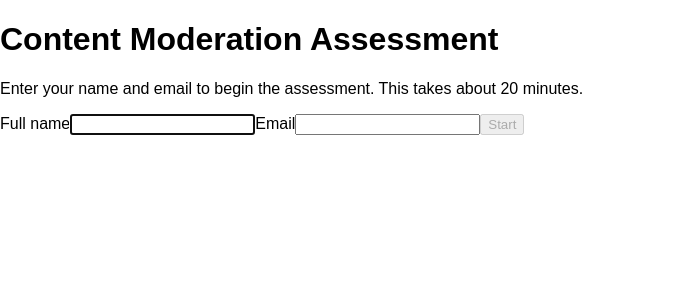
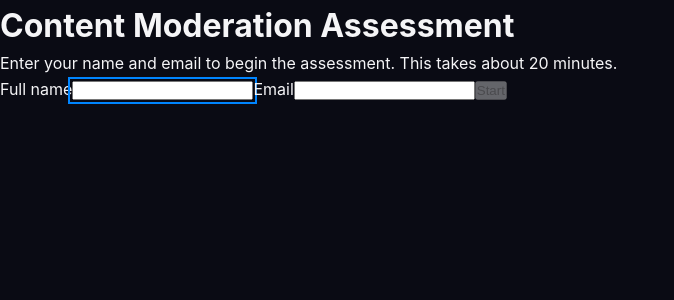
Before and after one commit to ak22021990-jpg/content-moderation-assessment, a React (Vite) app: page / in a window 1280 px wide. Shown: the top 300 px of the page, without its empty margins (0-674 px from the left). Built offline with nearby package versions, Linux system fonts and the light colour scheme.

Commit message:
feat(ui): add global CSS design tokens per UI-SPEC.md — colors, spacing, typography

```diff
--- a/src/index.css
+++ b/src/index.css
@@ -1,8 +1,62 @@
-*, *::before, *::after {
-  box-sizing: border-box;
+:root {
+  /* Spacing */
+  --cma-space-xs: 4px;
+  --cma-space-sm: 8px;
+  --cma-space-md: 16px;
+  --cma-space-lg: 24px;
+  --cma-space-xl: 32px;
+  --cma-space-2xl: 48px;
+  --cma-space-3xl: 64px;
+  /* Player-specific spacing */
+  --cma-player-control-gap: 12px;
+  --cma-player-seek-thumb-active: 4px;
+  /* Colors */
+  --cma-bg-deepest: #0A0B14;
+  --cma-bg-surface: #141725;
+  --cma-bg-elevated: #1C1F33;
+  --cma-accent: #0085FF;
+  --cma-accent-hover: #1A9AFF;
+  --cma-text-primary: #F5F5F7;
+  --cma-text-secondary: #9CA3AF;
+  --cma-text-muted: #6B7280;
+  --cma-success: #10B981;
+  --cma-warning: #F59E0B;
+  --cma-destructive: #EF4444;
+  --cma-seek-track: #2A2D3E;
+  --cma-seek-filled: var(--cma-accent);
+  --cma-chapter-marker: var(--cma-warning);
+  --cma-focus-ring: #0085FF;
+  --cma-border-subtle: #252840;
+  /* Layout */
+  --cma-max-content-width: 960px;
+  /* Focus ring */
+  --cma-focus-outline: 2px solid var(--cma-focus-ring);
 }
 
+*, *::before, *::after { box-sizing: border-box; margin: 0; padding: 0; }
+
 body {
-  margin: 0;
-  font-family: sans-serif;
+  background: var(--cma-bg-deepest);
+  color: var(--cma-text-primary);
+  font-family: -apple-system, BlinkMacSystemFont, 'Segoe UI', Roboto, sans-serif;
+  font-size: 16px;
+  line-height: 1.6;
+  min-height: 100vh;
+  -webkit-font-smoothing: antialiased;
 }
+
+#root {
+  min-height: 100vh;
+  display: flex;
+  flex-direction: column;
+}
+
+:focus-visible { outline: var(--cma-focus-outline); outline-offset: 2px; }
+
+.cma-screen {
+  max-width: var(--cma-max-content-width);
+  margin: 0 auto;
+  padding: var(--cma-space-xl) var(--cma-space-lg);
+  flex: 1;
+  width: 100%;
+}
```
